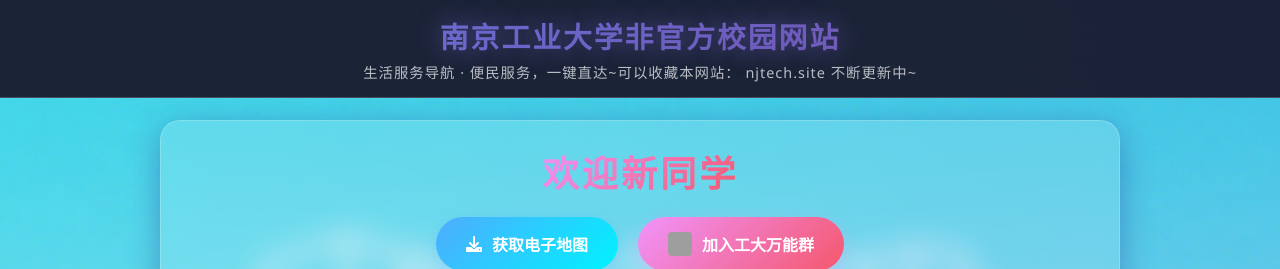
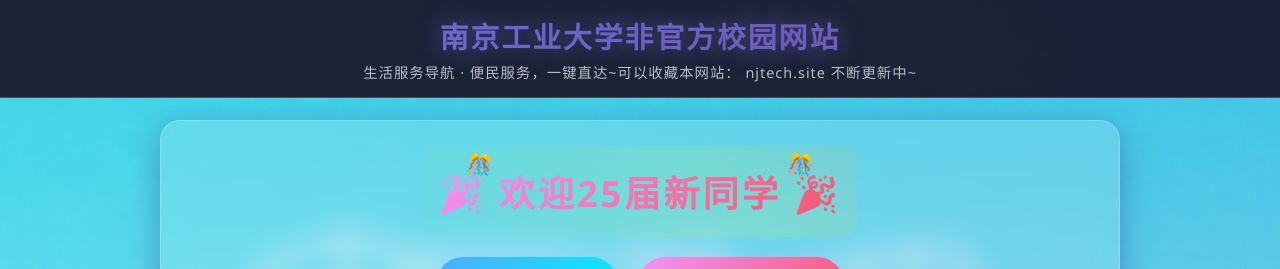
Before and after one commit to jiazhuguanhua/Campus-map-navigator, a plain HTML site: page index.html in a window 1280 px wide. Shown: the top 269 px of the page. Drawn offline with Linux system fonts and the light colour scheme; grey boxes are pictures that could not be loaded.

Commit message:
加入特效和备案跳转

```diff
--- a/index.html
+++ b/index.html
@@ -29,7 +29,10 @@
 
     <div class="container">
         <div class="welcome-banner">
-            <h2>欢迎新同学</h2>
+            <div class="ribbon-container">
+                <h2>🎉 欢迎25届新同学 🎉</h2>
+                <div class="confetti"></div>
+            </div>
             <div class="banner-buttons">
                 <button class="map-download-btn" onclick="downloadMap()">
                     <i class="fas fa-download"></i> 获取电子地图
@@ -117,7 +120,7 @@
         <!-- 页脚信息 -->
         <footer class="website-footer">
             <div class="footer-content">
-                <p class="icp-info">苏ICP备2025205743号-1</p>
+                <a href="https://beian.mps.gov.cn/#/query/webSearch" target="_blank" class="icp-info">苏ICP备2025205743号-1</a>
             </div>
         </footer>
     </div>
--- a/styles.css
+++ b/styles.css
@@ -129,6 +129,106 @@ body {
     font-weight: 700;
     letter-spacing: 3px;
     animation: pulse 2s ease-in-out infinite alternate;
+    position: relative;
+    z-index: 2;
+}
+
+/* 彩带容器和特效 */
+.ribbon-container {
+    position: relative;
+    overflow: hidden;
+    padding: 20px;
+    border-radius: 15px;
+    background: linear-gradient(45deg,
+        rgba(255, 0, 150, 0.1) 0%,
+        rgba(0, 204, 255, 0.1) 25%,
+        rgba(255, 255, 0, 0.1) 50%,
+        rgba(255, 0, 150, 0.1) 75%,
+        rgba(0, 204, 255, 0.1) 100%);
+    background-size: 400% 400%;
+    animation: gradientShift 3s ease infinite;
+}
+
+@keyframes gradientShift {
+    0% { background-position: 0% 50%; }
+    50% { background-position: 100% 50%; }
+    100% { background-position: 0% 50%; }
+}
+
+/* 彩带纸屑效果 */
+.confetti {
+    position: absolute;
+    top: 0;
+    left: 0;
+    width: 100%;
+    height: 100%;
+    pointer-events: none;
+    overflow: hidden;
+}
+
+.confetti::before,
+.confetti::after {
+    content: '';
+    position: absolute;
+    width: 8px;
+    height: 8px;
+    background: #ff6b6b;
+    border-radius: 50%;
+    animation: confetti-fall 3s linear infinite;
+}
+
+.confetti::before {
+    left: 20%;
+    animation-delay: 0s;
+    background: linear-gradient(45deg, #ff6b6b, #4ecdc4);
+}
+
+.confetti::after {
+    left: 80%;
+    animation-delay: 1.5s;
+    background: linear-gradient(45deg, #45b7d1, #f9ca24);
+}
+
+@keyframes confetti-fall {
+    0% {
+        transform: translateY(-100px) rotate(0deg);
+        opacity: 1;
+    }
+    100% {
+        transform: translateY(200px) rotate(360deg);
+        opacity: 0;
+    }
+}
+
+/* 添加更多彩带纸屑 */
+.ribbon-container::before,
+.ribbon-container::after {
+    content: '🎊';
+    position: absolute;
+    font-size: 20px;
+    animation: float 4s ease-in-out infinite;
+    pointer-events: none;
+}
+
+.ribbon-container::before {
+    top: 10px;
+    left: 10%;
+    animation-delay: 0s;
+}
+
+.ribbon-container::after {
+    top: 10px;
+    right: 10%;
+    animation-delay: 2s;
+}
+
+@keyframes float {
+    0%, 100% {
+        transform: translateY(0px) rotate(0deg);
+    }
+    50% {
+        transform: translateY(-10px) rotate(10deg);
+    }
 }
 
 /* 按钮容器 - 水平排列 */
@@ -687,6 +787,15 @@ header p {
         letter-spacing: 1px;
     }
 
+    .ribbon-container {
+        padding: 15px;
+    }
+
+    .ribbon-container::before,
+    .ribbon-container::after {
+        font-size: 16px;
+    }
+
     .banner-buttons {
         flex-direction: column;
         gap: 15px;
@@ -782,6 +891,15 @@ header p {
 
     .welcome-banner h2 {
         font-size: 1.5em;
+    }
+
+    .ribbon-container {
+        padding: 12px;
+    }
+
+    .ribbon-container::before,
+    .ribbon-container::after {
+        font-size: 14px;
     }
 
     .banner-buttons {
@@ -935,6 +1053,13 @@ header p {
     color: rgba(255, 255, 255, 0.7);
     margin: 0;
     letter-spacing: 0.5px;
+    text-decoration: none;
+    transition: all 0.3s ease;
+}
+
+.icp-info:hover {
+    color: rgba(255, 255, 255, 0.9);
+    text-decoration: underline;
 }
 
 /* 响应式页脚 */
```
